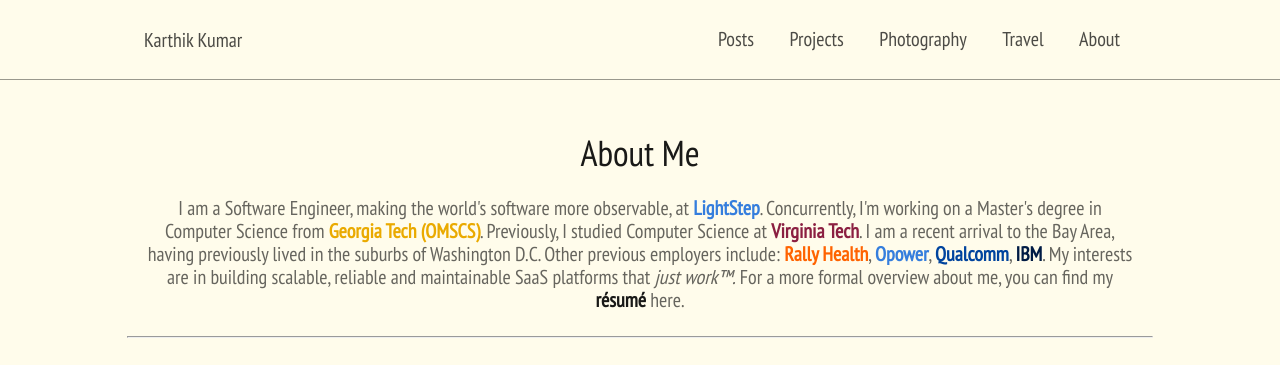
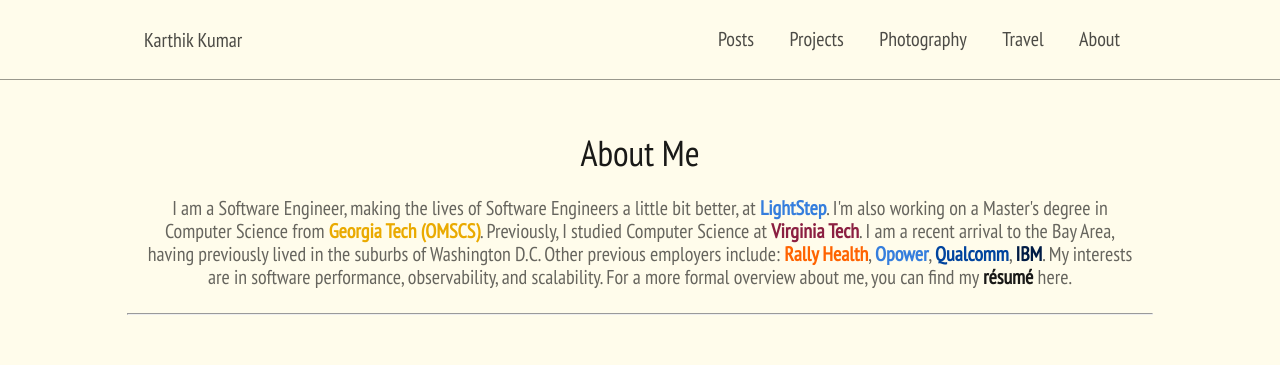
Before and after one commit to karkum/karkum.github.com, a plain HTML site: page about/index.html in a window 1280 px wide. Shown: the top 365 px of the page. Drawn offline with nearby package versions, Linux system fonts and the light colour scheme.

Commit message:
update about

```diff
--- a/about/index.html
+++ b/about/index.html
@@ -47,9 +47,9 @@
         <div class="ph2 w-100 h-100 ph3 ph5-ns pv4">
             <div class="mw8 center pa3">
                 <p class="maintext mt0">About Me</p>
-                <p class="subtext">I am a Software Engineer, making the world's software more observable, at <a href="https://lightstep.com"
+                <p class="subtext">I am a Software Engineer, making the lives of Software Engineers a little bit better, at <a href="https://lightstep.com"
                         class="b no-underline blue hover-silver">LightStep</a>.
-                    Concurrently, I'm working on a Master's degree in Computer Science from <a href="http://www.omscs.gatech.edu/program-information"
+                    I'm also working on a Master's degree in Computer Science from <a href="http://www.omscs.gatech.edu/program-information"
                         class="gtlink hover-silver">Georgia Tech (OMSCS)</a>. Previously, I studied Computer Science at
                     <a href="https://www.vt.edu" class="vtlink hover-silver">Virginia Tech</a>.
                     I am a recent arrival to the Bay Area, having previously lived in the suburbs of Washington D.C.
@@ -57,7 +57,7 @@
                         Health</a>, <a href="https://www.opower.com" class="b no-underline blue hover-silver">Opower</a>,
                     <a href="https://www.qualcomm.com" class="b no-underline dark-blue hover-silver">Qualcomm</a>, <a
                         href="https://www.ibm.com" class="b no-underline navy hover-silver">IBM</a>.
-                    My interests are in building scalable, reliable and maintainable SaaS platforms that <i>just work™.</i>
+                    My interests are in software performance, observability, and scalability.
                     For a more formal overview about me, you can find my <a href="../assets/img/resume.pdf" class="b link hover-silver black-90">résumé</a>
                     here.</p>
 
```
